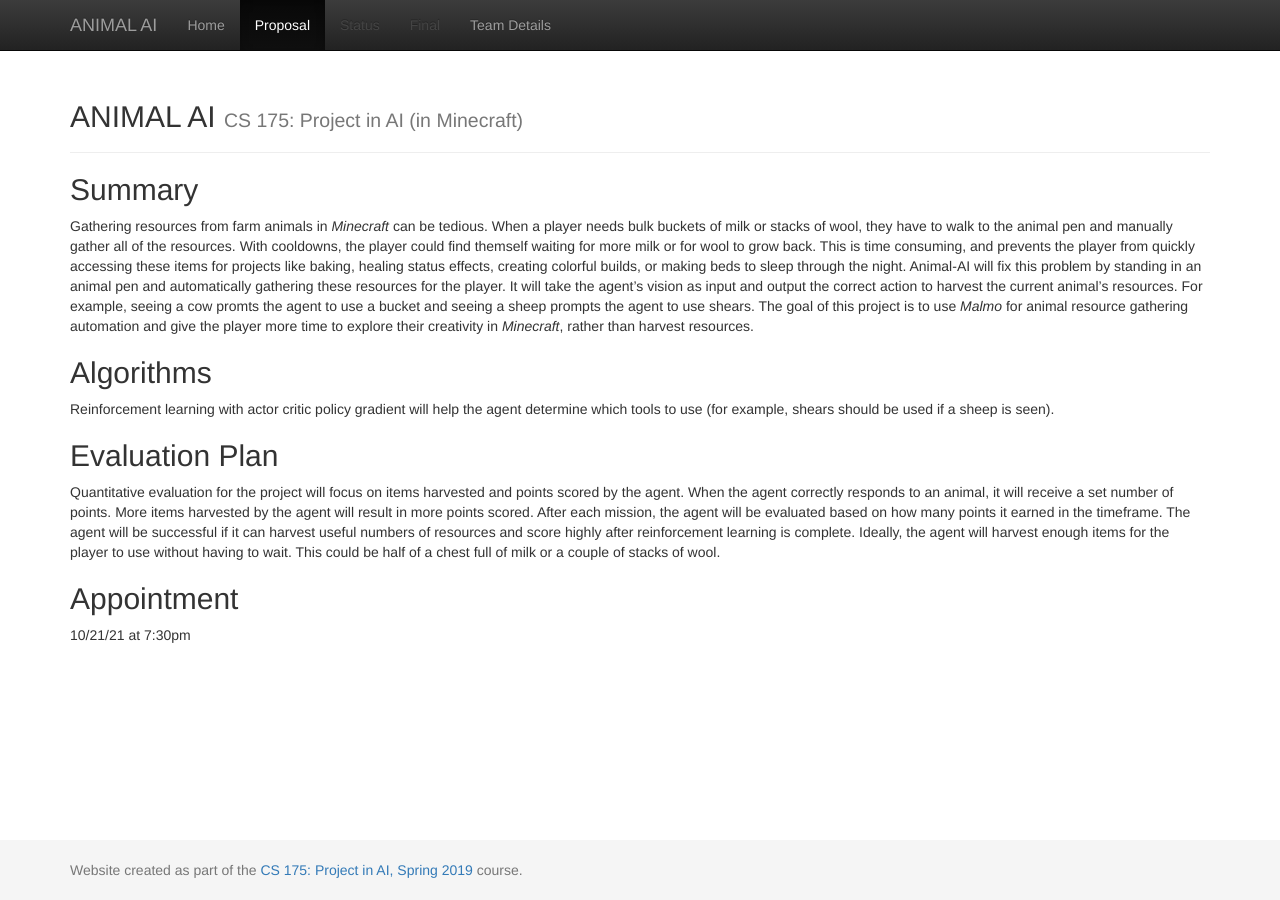
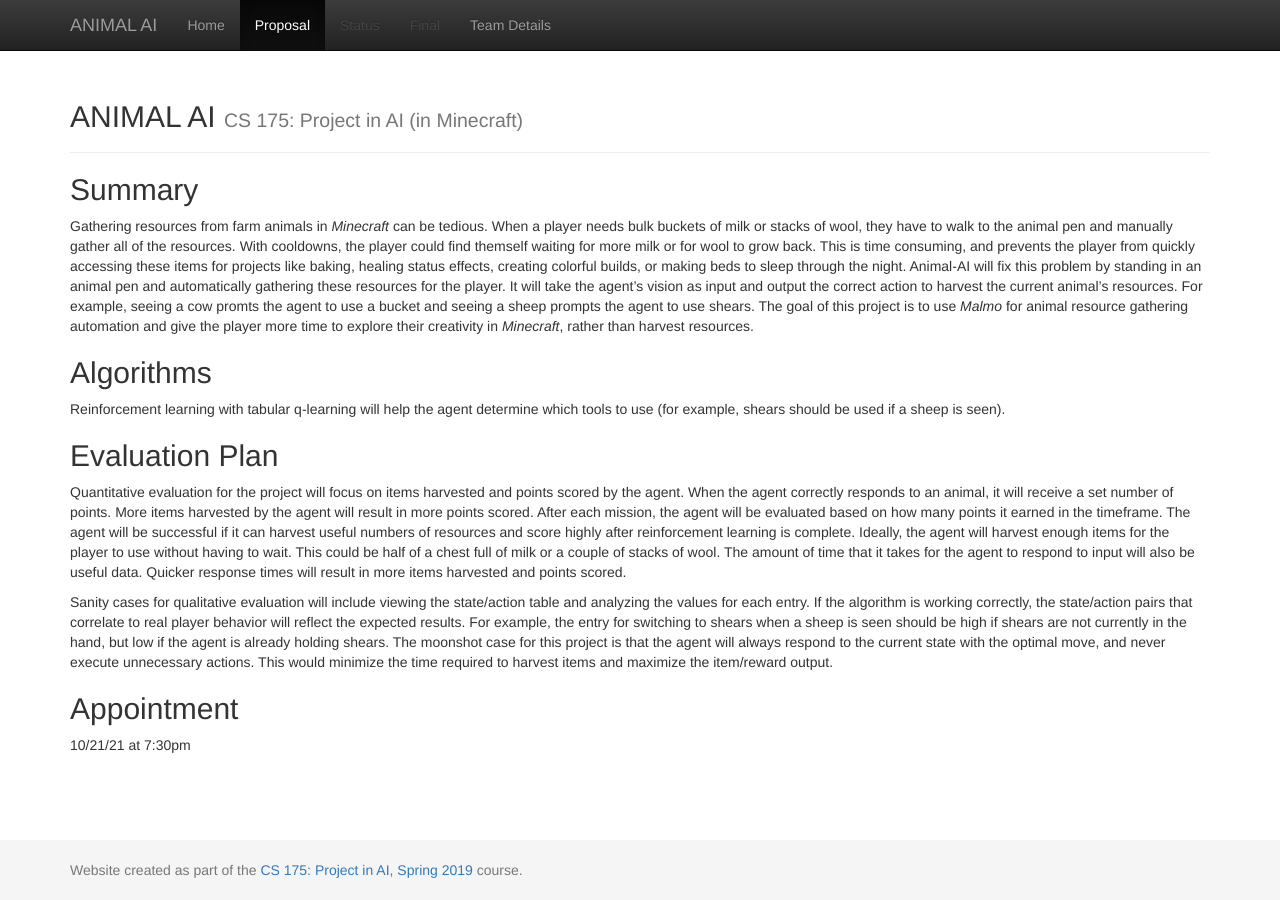
Before and after one commit to brandonmeyer/BarnyardBot, a Jekyll site: the page built from docs/proposal.md, in a window 1280 px wide. Built offline with Jekyll 4.4.1, drawn with Linux system fonts in a browser that asks for light colours.

Commit message:
Update proposal.md

```diff
--- a/docs/proposal.md
+++ b/docs/proposal.md
@@ -7,10 +7,12 @@ title: Proposal
 Gathering resources from farm animals in *Minecraft* can be tedious. When a player needs bulk buckets of milk or stacks of wool, they have to walk to the animal pen and manually gather all of the resources. With cooldowns, the player could find themself waiting for more milk or for wool to grow back. This is time consuming, and prevents the player from quickly accessing these items for projects like baking, healing status effects, creating colorful builds, or making beds to sleep through the night. Animal-AI will fix this problem by standing in an animal pen and automatically gathering these resources for the player. It will take the agent's vision as input and output the correct action to harvest the current animal's resources. For example, seeing a cow promts the agent to use a bucket and seeing a sheep prompts the agent to use shears. The goal of this project is to use *Malmo* for animal resource gathering automation and give the player more time to explore their creativity in *Minecraft*, rather than harvest resources.
 
 ## Algorithms
-Reinforcement learning with actor critic policy gradient will help the agent determine which tools to use (for example, shears should be used if a sheep is seen).
+Reinforcement learning with tabular q-learning will help the agent determine which tools to use (for example, shears should be used if a sheep is seen).
 
 ## Evaluation Plan
-Quantitative evaluation for the project will focus on items harvested and points scored by the agent. When the agent correctly responds to an animal, it will receive a set number of points. More items harvested by the agent will result in more points scored. After each mission, the agent will be evaluated based on how many points it earned in the timeframe.  The agent will be successful if it can harvest useful numbers of resources and score highly after reinforcement learning is complete. Ideally, the agent will harvest enough items for the player to use without having to wait. This could be half of a chest full of milk or a couple of stacks of wool.
+Quantitative evaluation for the project will focus on items harvested and points scored by the agent. When the agent correctly responds to an animal, it will receive a set number of points. More items harvested by the agent will result in more points scored. After each mission, the agent will be evaluated based on how many points it earned in the timeframe.  The agent will be successful if it can harvest useful numbers of resources and score highly after reinforcement learning is complete. Ideally, the agent will harvest enough items for the player to use without having to wait. This could be half of a chest full of milk or a couple of stacks of wool. The amount of time that it takes for the agent to respond to input will also be useful data. Quicker response times will result in more items harvested and points scored.
+
+Sanity cases for qualitative evaluation will include viewing the state/action table and analyzing the values for each entry. If the algorithm is working correctly, the state/action pairs that correlate to real player behavior will reflect the expected results. For example, the entry for switching to shears when a sheep is seen should be high if shears are not currently in the hand, but low if the agent is already holding shears. The moonshot case for this project is that the agent will always respond to the current state with the optimal move, and never execute unnecessary actions. This would minimize the time required to harvest items and maximize the item/reward output.
 
 ## Appointment
 10/21/21 at 7:30pm
```
